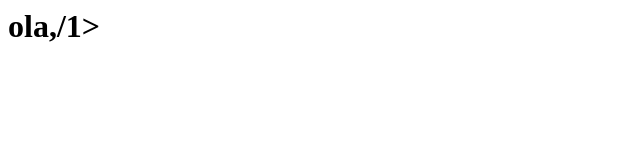
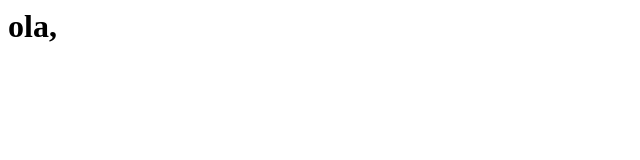
Before and after one commit to anderson180800/sistema-juri, a plain HTML site: page index.html in a window 1280 px wide. Shown: the full height of the page, 0-640 px from the left. Drawn offline with Linux system fonts and the light colour scheme.

Commit message:
Update index.html

```diff
--- a/index.html
+++ b/index.html
@@ -1 +1 @@
-<h1>ola,/1>
+<h1>ola,</1>
```
